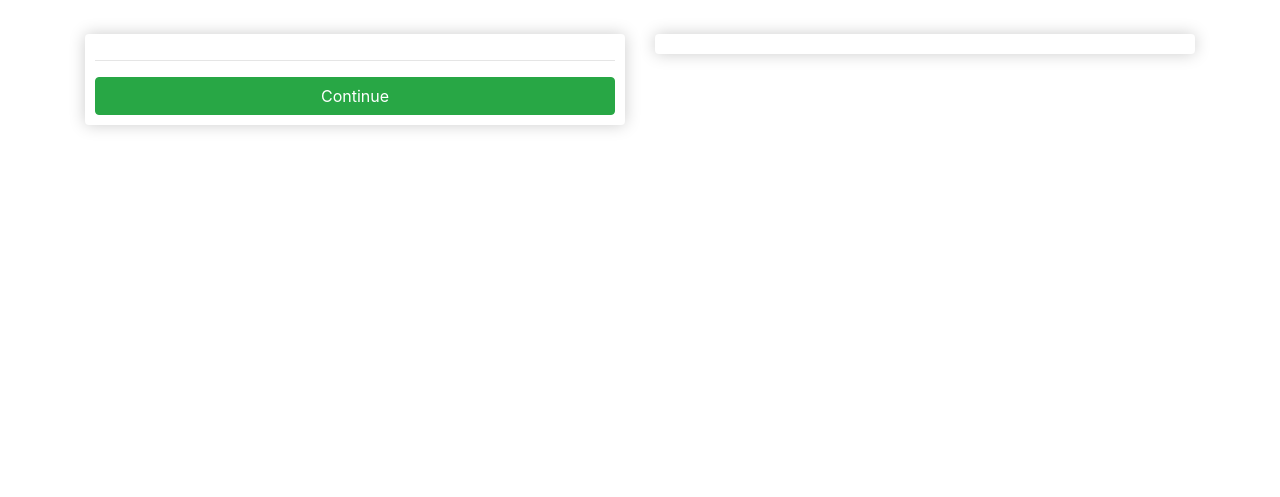
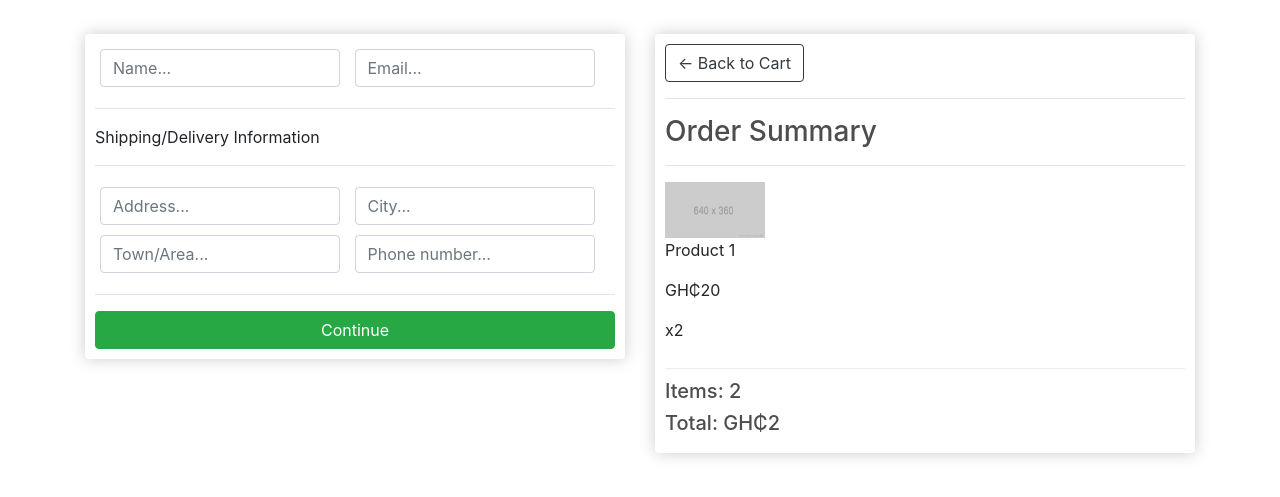
Before and after one commit to dagadjei/shop-online, a Django app: page /checkout/ in a window 1280 px wide. Shown: the part 57-554 px from the top of the page. Run offline with Django 4.2, Linux system fonts and the light colour scheme; some libraries are stand-ins or nearby versions.

Commit message:
COMPLETION OF CHECKOUT template

```diff
--- a/shop/store/templates/store/checkout.html
+++ b/shop/store/templates/store/checkout.html
@@ -6,19 +6,55 @@
             <div class="box-element" id="form-wrapper">
                 <form id="form">
                     <div id="user-info">
-
+                        <div class="form-field">
+                            <input required type="text" class="form-control" name="name" placeholder="Name...">
+                        </div>
+                        <div class="form-field">
+                            <input required type="email" class="form-control" name="email" placeholder="Email...">
+                        </div>
                     </div>
                     <div id="shipping-info">
-
+                        <hr>
+                            <p>Shipping/Delivery Information</p>
+                        <hr>
+                        <div class="form-field">
+                            <input type="text" class="form-control" name="address" placeholder="Address...">
+                        </div>
+                        <div class="form-field">
+                            <input type="text" class="form-control" name="city" placeholder="City...">
+                        </div>
+                        <div class="form-field">
+                            <input type="text" class="form-control" name="town" placeholder="Town/Area...">
+                        </div>
+                        <div class="form-field">
+                            <input type="text" class="form-control" name="number" placeholder="Phone number...">
+                        </div>
                     </div>
                     <hr>
                     <input type="submit" id="form-button" class="btn btn-success btn-block" value="Continue">
                 </form>
             </div>
+            <br>
+			<div class="box-element hidden" id="payment-info">
+				<small>Paypal Options</small>
+			</div>
         </div>
         <div class="col-lg-6">
             <div class="box-element">
-
+                <a href="{% url 'cart' %}" class="btn btn-outline-dark">&#x2190; Back to Cart</a>
+                <hr>
+                <h3>Order Summary</h3>
+                <hr>
+                <div class="cart-row">
+                    <div class="row-image">
+                        <div style="flex: 2;"><img src="{% static 'images/placeholder.png' %}" alt="" class="row-image"></div>
+                        <div style="flex: 2;"><p>Product 1</p></div>
+                        <div style="flex: 1;"><p>GH₵20</p></div>
+                        <div style="flex: 1;"><p>x2</p></div>
+                    </div>
+                </div>
+                <h5>Items: 2</h5>
+                <h5>Total: GH₵2</h5>
             </div>
         </div>
     </div>
```
